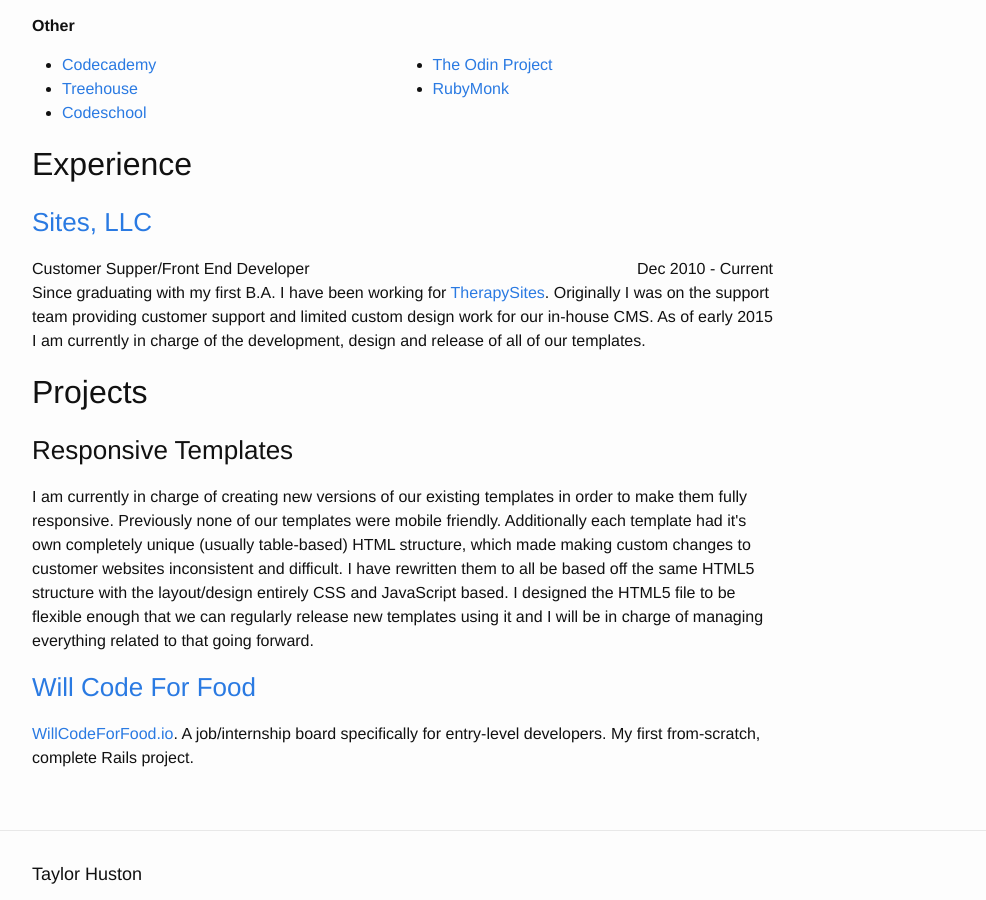
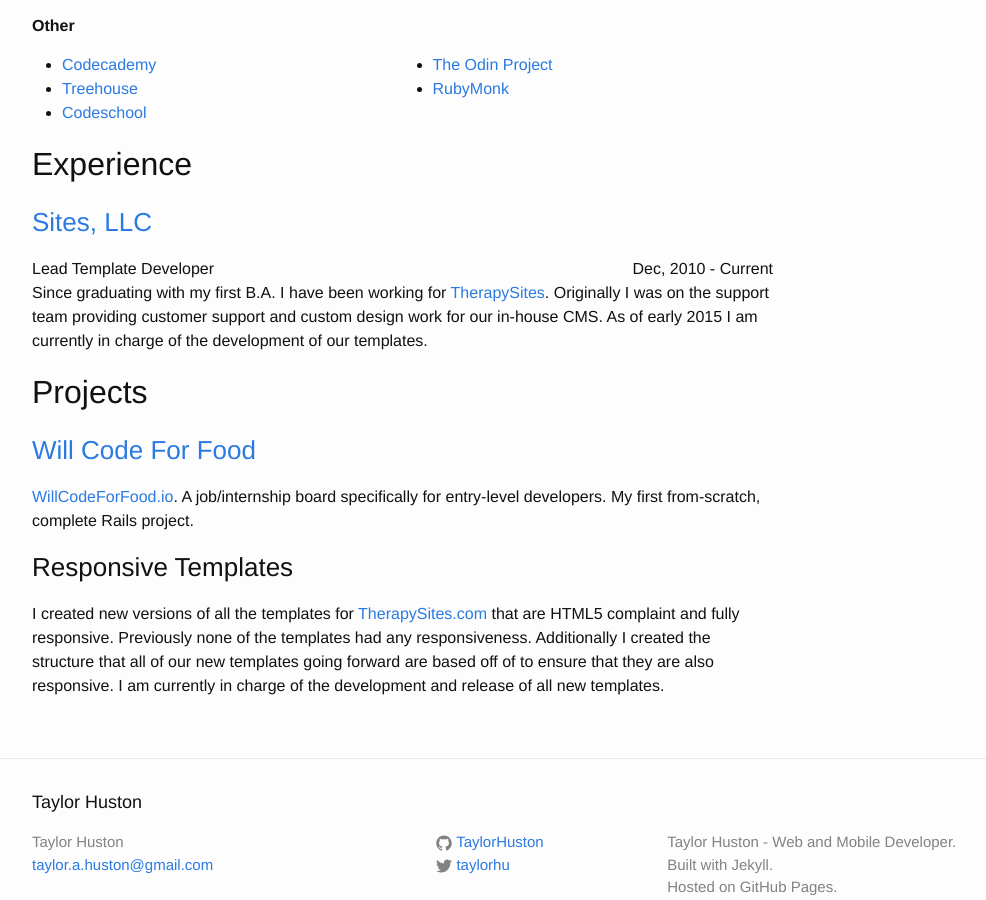
Before and after one commit to TaylorHuston/taylorhuston.github.io, a Jekyll site: the page built from resume.html, in a window 1280 px wide and 900 px high, scrolled down 1590 px. Shown: the whole window, without its empty margins (38-1024 px from the left). Built offline with Jekyll 4.4.1, drawn with Linux system fonts in a browser that asks for light colours.

Commit message:
Update Resume

```diff
--- a/resume.html
+++ b/resume.html
@@ -178,19 +178,19 @@
   <h2>Experience</h2>
 
   <h3><a href="http://www.therapysites.com/" target="_blank">Sites, LLC</a></h3>
-  <p>Customer Supper/Front End Developer <span class="date">Dec 2010 - Current</span>
-    <br /> Since graduating with my first B.A. I have been working for <a href="http://www.therapysites.com/" target="_blank">TherapySites</a>. Originally I was on the support team providing customer support and limited custom design work for our in-house CMS. As of early 2015 I am currently in charge of the development, design and release of all of our templates.</p>
+  <p>Lead Template Developer <span class="date">Dec, 2010 - Current</span>
+    <br /> Since graduating with my first B.A. I have been working for <a href="http://www.therapysites.com/" target="_blank">TherapySites</a>. Originally I was on the support team providing customer support and custom design work for our in-house CMS. As of early 2015 I am currently in charge of the development of our templates.</p>
 </div>
 
 <div id="Projects">
   <h2>Projects</h2>
 
-  <h3>Responsive Templates</h3>
-
-  <p>I am currently in charge of creating new versions of our existing templates in order to make them fully responsive. Previously none of our templates were mobile friendly. Additionally each template had it's own completely unique (usually table-based) HTML structure, which made making custom changes to customer websites inconsistent and difficult. I have rewritten them to all be based off the same HTML5 structure with the layout/design entirely CSS and JavaScript based. I designed the HTML5 file to be flexible enough that we can regularly release new templates using it and I will be in charge of managing everything related to that going forward.</p>
-
   <h3><a href="http://willcodeforfood.io/" target="_blank">Will Code For Food</a></h3>
 
   <p><a href="http://willcodeforfood.io/" target="_blank">WillCodeForFood.io</a>. A job/internship board specifically for entry-level developers. My first from-scratch, complete Rails project.</p>
 
+  <h3>Responsive Templates</h3>
+
+  <p>I created new versions of all the templates for <a href="http://www.therapysites.com/" target="_blank">TherapySites.com</a> that are HTML5 complaint and fully responsive. Previously none of the templates had any responsiveness. Additionally I created the structure that all of our new templates going forward are based off of to ensure that they are also responsive. I am currently in charge of the development and release of all new templates.</p>
+
 </div>
```
